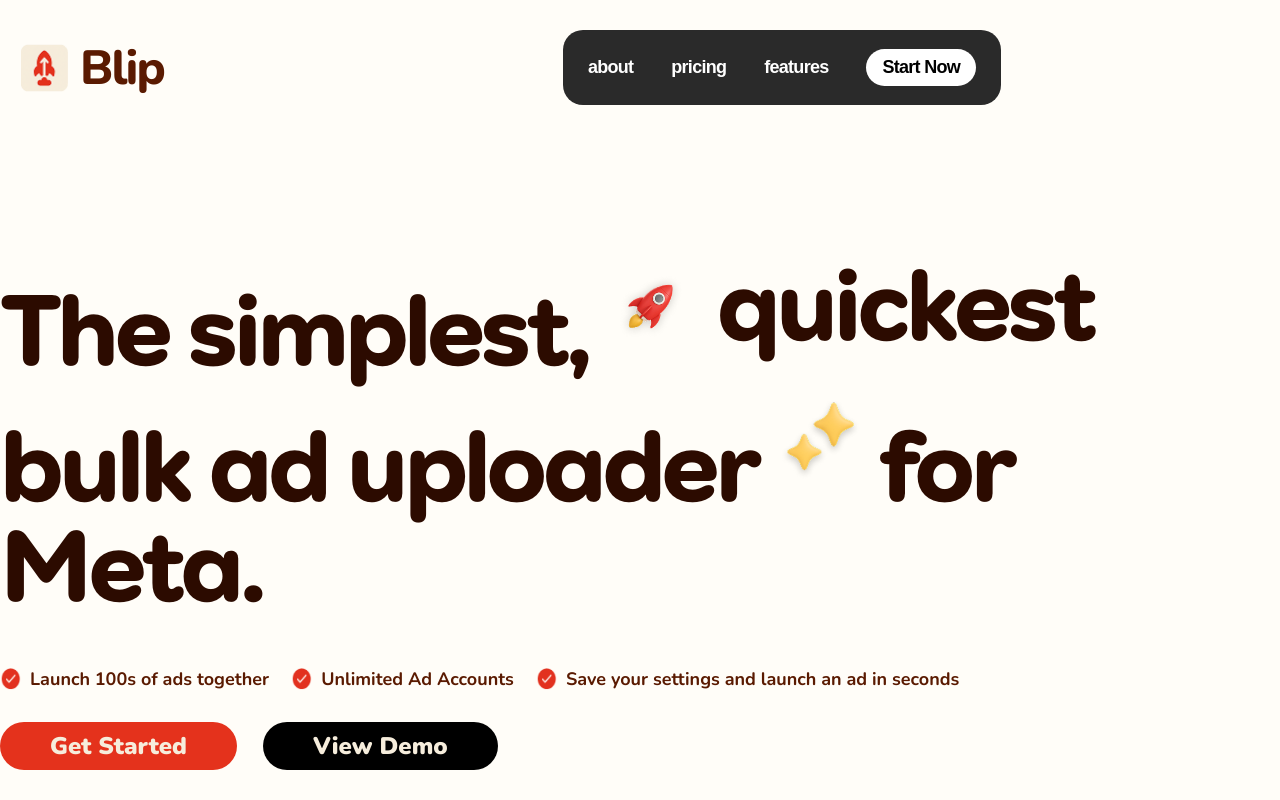
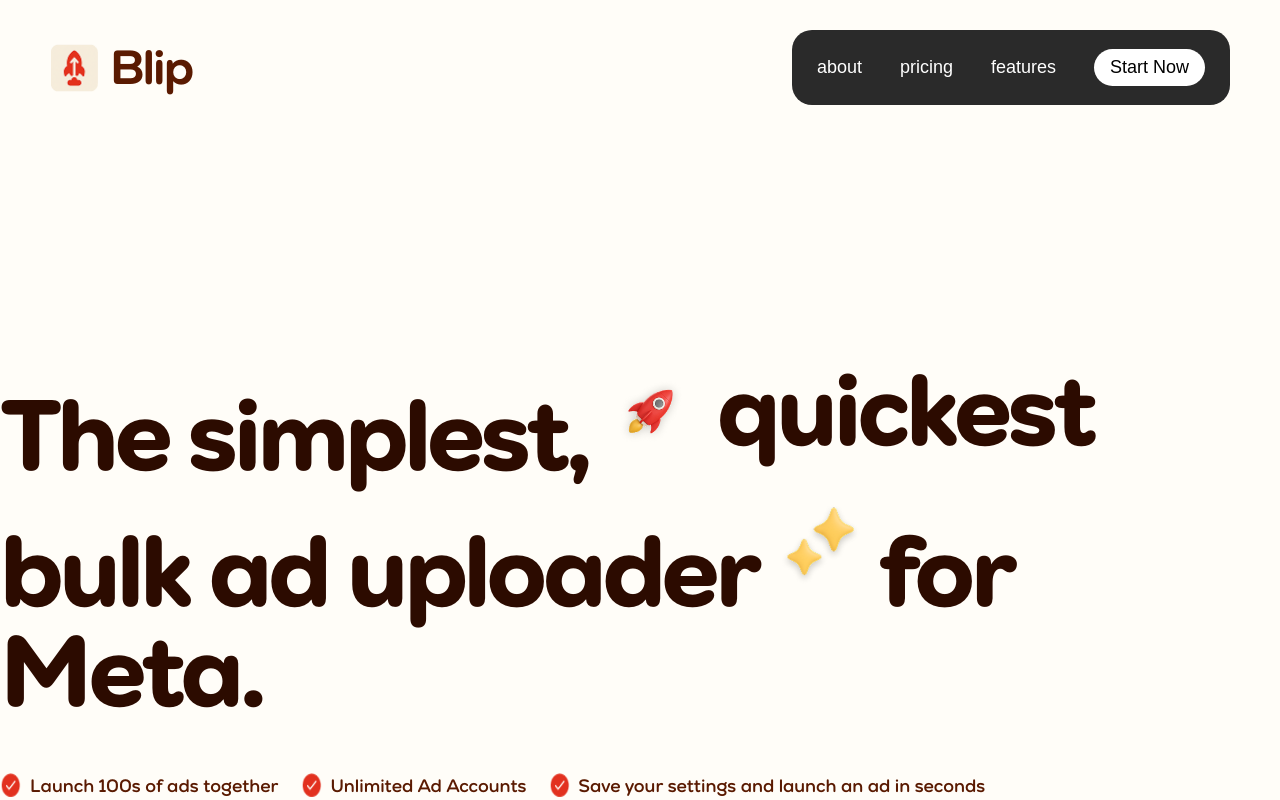
Before and after one commit to Multi-Code-Genius/new-app, a Next.js app: page / in a window 1280 px wide. Shown: the top 800 px of the page. Built offline with nearby package versions, Linux system fonts and the light colour scheme; a web font is replaced by a local one.

Commit message:
add fonts

```diff
--- a/app/page.js
+++ b/app/page.js
@@ -206,26 +206,13 @@ export default function Home() {
 
   return (
     <div className={styles.landing}>
-      <header className={styles.header}>
+      <header
+        className={`${styles.header} ${isScrolled ? styles.scrolled : ""}`}
+      >
         <div className={styles.brand}>
           <img src={logo.src} alt="logo" width={48} height={48} />
           <span className={styles.brandText}>Blip</span>
         </div>
-
-        <nav
-          className={`${styles.navLinks} ${isScrolled ? styles.scrolled : ""}`}
-        >
-          <a href="#about" onClick={(e) => scrollToSection(e, "about")}>
-            about
-          </a>
-          <a href="#pricing" onClick={(e) => scrollToSection(e, "pricing")}>
-            pricing
-          </a>
-          <a href="#features" onClick={(e) => scrollToSection(e, "features")}>
-            features
-          </a>
-          <button className={styles.startBtn}>Start Now</button>
-        </nav>
 
         <button
           ref={menuBtnRef}
@@ -255,11 +242,26 @@ export default function Home() {
             Start Now
           </button>
         </div>
+
+        <nav
+          className={`${styles.navLinks} ${isScrolled ? styles.scrolled : ""}`}
+        >
+          <a href="#about" onClick={(e) => scrollToSection(e, "about")}>
+            about
+          </a>
+          <a href="#pricing" onClick={(e) => scrollToSection(e, "pricing")}>
+            pricing
+          </a>
+          <a href="#features" onClick={(e) => scrollToSection(e, "features")}>
+            features
+          </a>
+          <button className={styles.startBtn}>Start Now</button>
+        </nav>
       </header>
 
       <div className={styles.container}>
         {/* text content */}
-        <motion.section
+        {/* <motion.section
           initial={{ opacity: 0, y: shouldReduceMotion ? 0 : 30 }}
           whileInView={{ opacity: 1, y: 0 }}
           viewport={{ once: true, amount: 0.3, margin: "-100px" }}
@@ -268,7 +270,7 @@ export default function Home() {
             ease: "easeOut",
             opacity: { duration: shouldReduceMotion ? 0 : 0.4 },
           }}
-        >
+        > */}
         <div className={styles.textcontainer}>
           <div className={styles.heroText}>
             The simplest,
@@ -303,7 +305,7 @@ export default function Home() {
             <div className={styles.button1}>View Demo</div>
           </div>
         </div>
-        </motion.section>
+        {/* </motion.section> */}
 
         <div className={styles.imageWrapper}>
           <img
@@ -326,7 +328,7 @@ export default function Home() {
         </div>
 
         {/* About section */}
-        <motion.section
+        {/* <motion.section
           id="about"
           initial={{ opacity: 0, y: shouldReduceMotion ? 0 : 30 }}
           whileInView={{ opacity: 1, y: 0 }}
@@ -336,7 +338,7 @@ export default function Home() {
             ease: "easeOut",
             opacity: { duration: shouldReduceMotion ? 0 : 0.4 },
           }}
-        >
+        > */}
         <div className={styles.content}>
           <div className={styles.head}>
             <img src={rose.src} width={24} height={24} alt="rose" />
@@ -369,34 +371,21 @@ export default function Home() {
 
           {/* box section */}
         </div>
-        </motion.section>
+        {/* </motion.section> */}
 
-        {/* box section */}
-        <motion.section
-          initial={{ opacity: 0, y: 30 }}
-          whileInView={{ opacity: 1, y: 0 }}
-          viewport={{ once: true, amount: 0.3 }}
-          transition={{ duration: 0.7, ease: "easeOut" }}
-        >
         <div className={styles.mainGrid}>
           <div className={styles.grid}>
             <div className={styles.card}>
               <div className={styles.textwrap}>
-                  <img
-                    src={cardrocket.src}
-                    alt="rocket"
-                    width={31}
-                    height={31}
-                  />
+                <img src={cardrocket.src} alt="rocket" width={31} height={31} />
                 <div className={styles.tag}>2 fast 2 furios</div>
               </div>
               <div className={styles.title2}>
                 Upload multiple creatives at once
               </div>
               <div className={styles.cardDes}>
-                  Automate your ad creation flow with lightning-fast bulk
-                  uploads, saved settings, and ad previews — all in one clean
-                  dashboard.
+                Automate your ad creation flow with lightning-fast bulk uploads,
+                saved settings, and ad previews — all in one clean dashboard.
               </div>
               <div className={styles.uploadContainer}>
                 <div className={styles.contentWrap}>
@@ -438,12 +427,7 @@ export default function Home() {
             </div>
             <div className={styles.card4}>
               <div className={styles.textwrap}>
-                  <img
-                    src={cardsettings.src}
-                    alt="copy"
-                    width={31}
-                    height={31}
-                  />
+                <img src={cardsettings.src} alt="copy" width={31} height={31} />
                 <div className={styles.tag}>
                   Every setting everywhere at once
                 </div>
@@ -488,9 +472,8 @@ export default function Home() {
                 Apply saved templates for copy, CTA, and links
               </div>
               <div className={styles.cardDes}>
-                  Stop wasting time in Meta Ads Manager's clunky interface.
-                  Simply select your ideal settings once. We take care of the
-                  rest.
+                Stop wasting time in Meta Ads Manager's clunky interface. Simply
+                select your ideal settings once. We take care of the rest.
               </div>
               <div className={styles.gridwrap}>
                 <div className={styles.gridcontainer}>
@@ -524,17 +507,12 @@ export default function Home() {
               </div>
               <div className={styles.cardDes}>
                 No need to spend hours downloading hundreds of ad assets. With
-                  Blip, you can one-click deploy media from your Drive to Meta
-                  Ads Manager.
+                Blip, you can one-click deploy media from your Drive to Meta Ads
+                Manager.
               </div>
               <div className={styles.uploadContainer1}>
                 <div className={styles.uploadIconWrap1}>
-                    <img
-                      src={driveIcon.src}
-                      alt="Drive"
-                      width={56}
-                      height={50}
-                    />
+                  <img src={driveIcon.src} alt="Drive" width={56} height={50} />
                 </div>
                 <div className={styles.contentWrap1}>
                   <div className={styles.progressBar1}>
@@ -546,9 +524,8 @@ export default function Home() {
             </div>
           </div>
         </div>
-        </motion.section>
 
-        <motion.section
+        {/* <motion.section
           id="features"
           initial={{ opacity: 0, y: shouldReduceMotion ? 0 : 30 }}
           whileInView={{ opacity: 1, y: 0 }}
@@ -558,7 +535,7 @@ export default function Home() {
             ease: "easeOut",
             opacity: { duration: shouldReduceMotion ? 0 : 0.4 },
           }}
-        >
+        > */}
         <div className={styles.wrapperIcon}>
           <div className={styles.badgeTitle}>Built by the best</div>
           <h2 className={styles.title}>
@@ -582,11 +559,11 @@ export default function Home() {
             ))}
           </div>
         </div>
-        </motion.section>
+        {/* </motion.section> */}
 
         {/* price section */}
 
-        <motion.section
+        {/* <motion.section
           id="pricing"
           initial={{ opacity: 0, y: shouldReduceMotion ? 0 : 30 }}
           whileInView={{ opacity: 1, y: 0 }}
@@ -596,7 +573,7 @@ export default function Home() {
             ease: "easeOut",
             opacity: { duration: shouldReduceMotion ? 0 : 0.4 },
           }}
-        >
+        > */}
         <div className={styles.wrapper}>
           <div className={styles.container2}>
             <div className={styles.left}>
@@ -618,16 +595,14 @@ export default function Home() {
             <div className={styles.right}>
               <div className={styles.price}>$500/month</div>
               <ul className={styles.features}>
-                  <li className={styles.feature}>
-                    Launch 100s of ads together
-                  </li>
+                <li className={styles.feature}>Launch 100s of ads together</li>
                 <li className={styles.feature}>Unlimited Ad Accounts</li>
                 <li className={styles.feature}>Persistent Settings</li>
               </ul>
             </div>
           </div>
         </div>
-        </motion.section>
+        {/* </motion.section> */}
       </div>
     </div>
   );
--- a/app/page.module.css
+++ b/app/page.module.css
@@ -1,6 +1,7 @@
 .landing {
-  font-family: var(--font-nexa-round), sans-serif;
-  display: flex;
+  font-family: var(--font-nexa-round), Arial, sans-serif;
+  display: flex;
+
   flex-direction: column;
   align-items: center;
   color: #5a1a01;
@@ -8,20 +9,23 @@
   margin: 0;
   padding: 0;
   box-sizing: border-box;
+  overflow: hidden;
+
 }
 
 .header {
+  width: 100%;
   position: relative;
-  width: 100%;
   height: 75px;
   display: flex;
   align-items: center;
   background: transparent;
   box-sizing: border-box;
   justify-content: space-between;
-  padding: 0 20px;
+  padding: 0 50px;
+  margin-top: 30px;
   z-index: 1000;
-  margin-top: 30px;
+  transition: background-color 0.3s ease, backdrop-filter 0.3s ease;
 }
 
 .brand {
@@ -30,12 +34,6 @@
   z-index: 1000;
 }
 
-.logo {
-  width: 48px;
-  height: 48px;
-  object-fit: contain;
-  border-radius: 10px;
-}
 
 .brandText {
   font-family: var(--font-nexa-round), sans-serif;
@@ -48,11 +46,8 @@
 }
 
 .navLinks {
-  position: fixed;
-  top: 20px;
-  z-index: 1000;
-  right: 60px;
-  transform: translateX(-50%);
+  z-index: 1001;
+  position: relative;
   width: 438px;
   height: 75px;
   background: #2a2a2a;
@@ -75,6 +70,7 @@
   font-family: "Cal Sans", sans-serif;
   font-size: 18px;
   text-decoration: none;
+  font-weight: 200;
   font-style: normal;
   line-height: normal;
 }
@@ -169,6 +165,10 @@
     height: 32px;
   }
 
+  .header {
+    padding: 0 20px;
+  }
+
   .brandText {
     font-size: 32px;
   }
@@ -196,6 +196,8 @@
   gap: 150px;
   display: flex;
   flex-direction: column;
+  margin-top: 105px;
+  /* Account for fixed header height + margin */
 }
 
 .cta {
@@ -1429,205 +1431,3 @@
 .rocket-icon {
   background: #ff6b6b;
 }
-
-.landing {
-  font-family: "Nunito", sans-serif;
-  display: flex;
-  flex-direction: column;
-  align-items: center;
-  color: #5a1a01;
-  background-color: #fffdf8 !important;
-  width: 100vw;
-  margin: 0;
-  padding: 0;
-  box-sizing: border-box;
-  overflow-x: hidden;
-}
-
-html,
-body {
-  margin: 0 !important;
-  padding: 0 !important;
-  overflow-x: hidden;
-  box-sizing: border-box;
-}
-
-body {
-  margin: 0 auto;
-  padding: 0 15px;
-}
-
-.header {
-  position: relative;
-  width: 100%;
-  height: 75px;
-  display: flex;
-  align-items: center;
-  background: transparent;
-  box-sizing: border-box;
-  justify-content: space-between;
-  padding: 0 20px;
-  z-index: 1000;
-  margin-top: 30px;
-}
-
-.brand {
-  display: flex;
-  align-items: center;
-  z-index: 1000;
-}
-
-.logo {
-  width: 48px;
-  height: 48px;
-  object-fit: contain;
-  border-radius: 10px;
-}
-
-.brandText {
-  font-family: "Nunito", sans-serif;
-  font-weight: 800;
-  font-size: 48px;
-  line-height: 1;
-  letter-spacing: -0.04em;
-  color: #5a1a01;
-  margin-left: 12px;
-}
-
-.navLinks {
-  position: fixed;
-  top: 30px;
-  right: 60px;
-  transform: translateX(-50%);
-  width: 438px;
-  height: 75px;
-  background: #2a2a2a;
-  border-radius: 20px;
-  display: flex;
-  align-items: center;
-  justify-content: space-around;
-  padding: 0 20px;
-  gap: 28px;
-  transition: box-shadow 0.3s ease;
-  box-shadow: 0 0 0 rgba(0, 0, 0, 0);
-}
-
-.navLinks.scrolled {
-  box-shadow: 0 4px 12px rgba(0, 0, 0, 0.5);
-}
-
-.navLinks a {
-  color: #fff;
-  text-decoration: none;
-  font-weight: 600;
-  font-size: 18px;
-  letter-spacing: -0.04em;
-}
-
-.navLinks .startBtn {
-  padding: 0.5rem 1rem;
-  border-radius: 999px;
-  background: #fff;
-  color: #000;
-  border: none;
-  cursor: pointer;
-  font-weight: 600;
-  font-size: 18px;
-  letter-spacing: -0.04em;
-}
-
-.menuBtn {
-  margin-left: auto;
-  background: #2a2a2a;
-  color: #fff;
-  border: none;
-  padding: 0.7rem 1.5rem;
-  border-radius: 999px;
-  font-size: 18px;
-  font-weight: 600;
-  letter-spacing: -0.04em;
-  display: none;
-  cursor: pointer;
-  z-index: 1000;
-}
-
-.mobileMenu {
-  position: fixed;
-  top: 10px;
-  left: 0;
-  right: 0;
-  height: auto;
-  max-height: 80vh;
-  background: #2a2a2a;
-  border-radius: 20px;
-  display: flex;
-  flex-direction: column;
-  align-items: flex-start;
-  gap: 24px;
-  padding: 40px 20px 30px 20px;
-  z-index: 1002;
-  margin: 20px;
-  transform: scale(0.8) translateY(-20px);
-  transform-origin: top center;
-  opacity: 0;
-  transition: all 0.25s cubic-bezier(0.4, 0, 0.2, 1);
-  pointer-events: none;
-  box-shadow: 0 4px 20px rgba(0, 0, 0, 0.2);
-}
-
-.mobileMenu.open {
-  transform: scale(1) translateY(0);
-  opacity: 1;
-  pointer-events: all;
-}
-
-.mobileMenu a {
-  color: #fff;
-  text-decoration: none;
-  font-weight: 600;
-  font-size: 24px;
-  letter-spacing: -0.04em;
-  text-align: left;
-  width: 100%;
-  padding: 5px 0;
-}
-
-.mobileMenu .startBtn {
-  padding: 0.75rem 1.5rem;
-  background: #fff;
-  color: #000;
-  border: none;
-  border-radius: 999px;
-  font-weight: 600;
-  font-size: 18px;
-  letter-spacing: -0.04em;
-  width: auto;
-  margin-top: 20px;
-  cursor: pointer;
-}
-
-/* Responsive Media Queries */
-@media (min-width: 841px) {
-  .mobileMenu {
-    display: none !important;
-  }
-}
-
-@media (max-width: 840px) {
-  .logo {
-    width: 32px;
-    height: 32px;
-  }
-
-  .brandText {
-    font-size: 32px;
-  }
-
-  .navLinks {
-    display: none;
-  }
-
-  .menuBtn {
-    display: block;
-  }
-}
```
Lines whose indentation alone changed are shown as unchanged.
